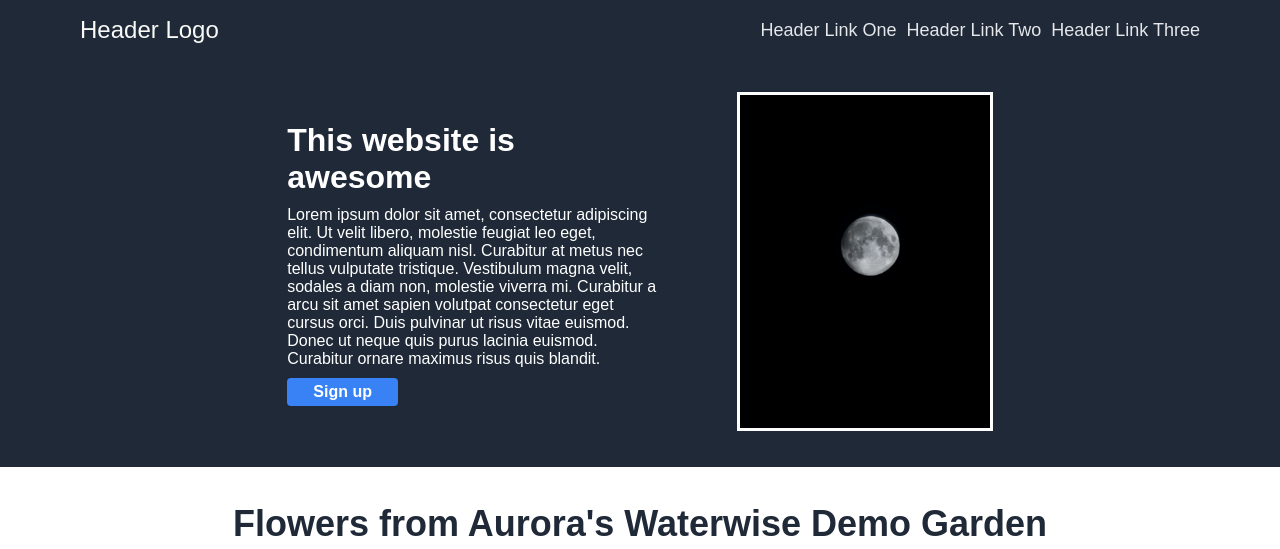
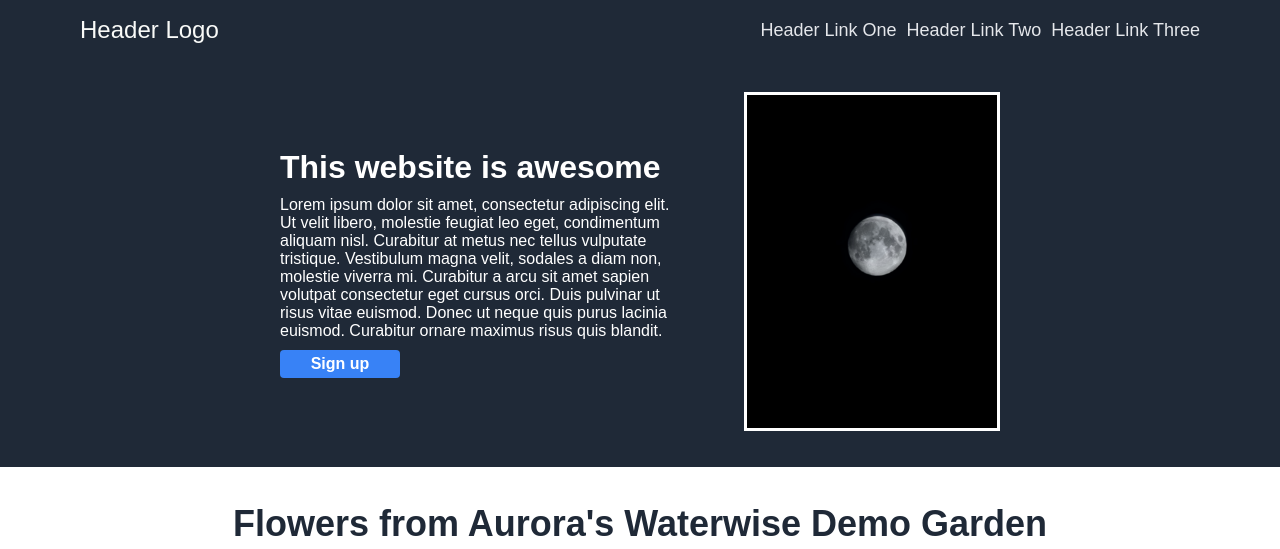
Before and after one commit to scooped8219/flexboxBasics, a plain HTML site: page index.html in a window 1280 px wide. Shown: the top 549 px of the page. Drawn offline with Linux system fonts and the light colour scheme.

Commit message:
Optimized spacing in top section

```diff
--- a/style.css
+++ b/style.css
@@ -59,7 +59,7 @@ body {
     display: flex;
     flex-wrap: wrap;
     padding: 2em 5em;
-    gap: 5em;
+    gap: 4em;
     justify-content: center;
 }
 
@@ -72,7 +72,7 @@ body {
         flex: 1;
         color: white;
         /*border: red dotted 2px;*/
-        max-width: 33%;
+        max-width: 50vh;
     }
 
     h1 {
@@ -103,6 +103,7 @@ body {
     margin: 0px;
     flex: 0 1 0;
     object-fit: scale-down;
+    align-self: center;
 }
 
 .h2 {
```
